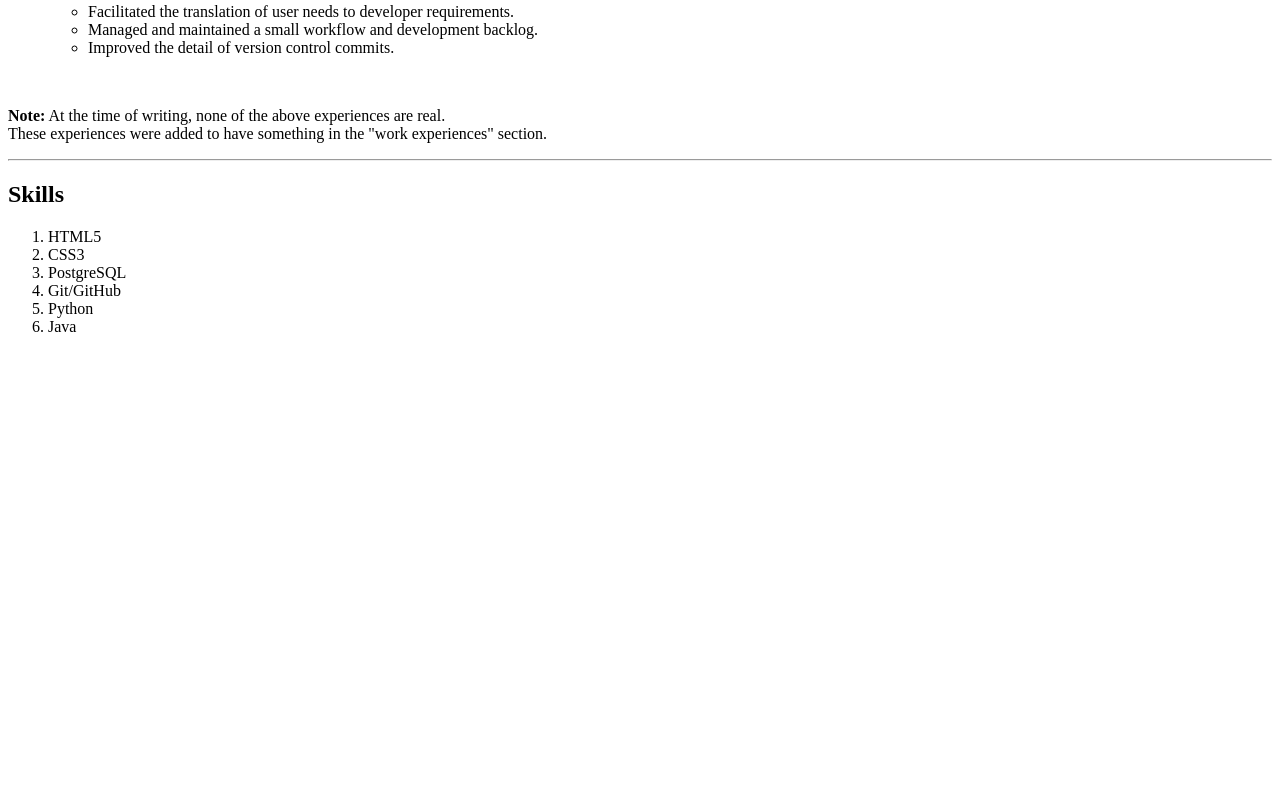
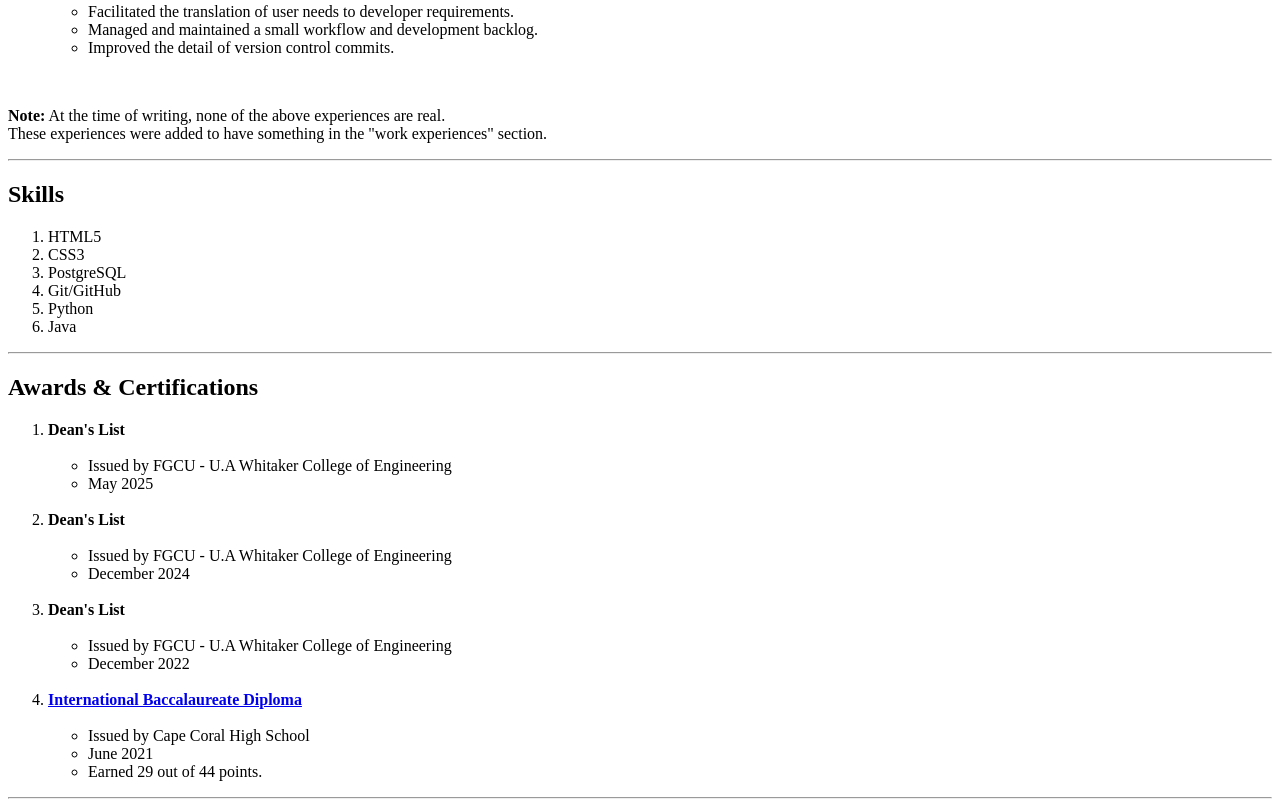
Before and after one commit to danieljlowry/Udemy-Capstone-Projects, a plain HTML site: page P1_Online_Resume/index.html in a window 1280 px wide. Shown: the part 937-1744 px from the top of the page. Before the commit the page ends 1289 px from the top, so only its background shows below. Drawn offline with Linux system fonts and the light colour scheme.

Commit message:
Updated Awards and Certifications section, uploading screenshot of IB scores.

```diff
--- a/P1_Online_Resume/index.html
+++ b/P1_Online_Resume/index.html
@@ -22,7 +22,7 @@ Desc: Udemy Capstone Project 1 - Online Resume
 <h2>About</h2>
 <p>
     Senior undergraduate student studying at Florida Gulf Coast University, majoring in Software Engineering.
-    Foundational background in back-end development (C/C++, Java, Python).
+    Foundational background in back-end development (C/C++, Java, Python).<br/>
     Currently working to improve back-end skills as well as breaking into front-end development.
     Eventual goal to be full stack developer.
 </p>
@@ -33,7 +33,10 @@ Desc: Udemy Capstone Project 1 - Online Resume
 
 <h2>Education</h2>
 <ul>
+    <!-- Education #1 -->
     <li>Bachelor of Science, Software Engineering - Florida Gulf Coast University (2022 - 2026)</li>
+
+    <!-- Education #2 -->
     <li>International Baccalaureate Diploma - Cape Coral High School (2017 - 2021)</li>
 </ul>
 <hr/>
@@ -97,8 +100,53 @@ These experiences were added to have something in the "work experiences" section
     <li>Java</li>
 </ol>
 
+<hr/>
+
 <!-- AWARDS & CERTIFICATIONS SECTION  ------------------------------------------------------------------------------------
  -->
 
+<h2>Awards & Certifications</h2>
+
+<ol>
+
+    <!-- List Item #1 -->
+    <li><b>Dean's List</b></li>
+    <br/>
+        <ul>
+            <li>Issued by FGCU - U.A Whitaker College of Engineering</li>
+            <li>May 2025</li>
+        </ul>
+        <br/>
+
+    <!-- List Item #2 -->
+    <li><b>Dean's List</b></li>
+    <br/>
+            <ul>
+            <li>Issued by FGCU - U.A Whitaker College of Engineering</li>
+            <li>December 2024</li>
+        </ul>
+        <br/>
+
+    <!-- List Item #3 -->
+    <li><b>Dean's List</b></li>
+    <br/>
+            <ul>
+            <li>Issued by FGCU - U.A Whitaker College of Engineering</li>
+            <li>December 2022</li>
+        </ul>
+        <br/>
+
+    <!-- List Item #4 -->
+    <li><b><a href = "images/ib_scores.jpg" >International Baccalaureate Diploma</a></b></li>
+        <br/>
+            <ul>
+            <li>Issued by Cape Coral High School</li>
+            <li>June 2021</li>
+            <li>Earned 29 out of 44 points.</li>
+        </ul>
+</ol>
+
+<hr/>
+
 </body>
 </html>
```
Also changed, not shown: P1_Online_Resume/images/ib_scores.jpg (added).
